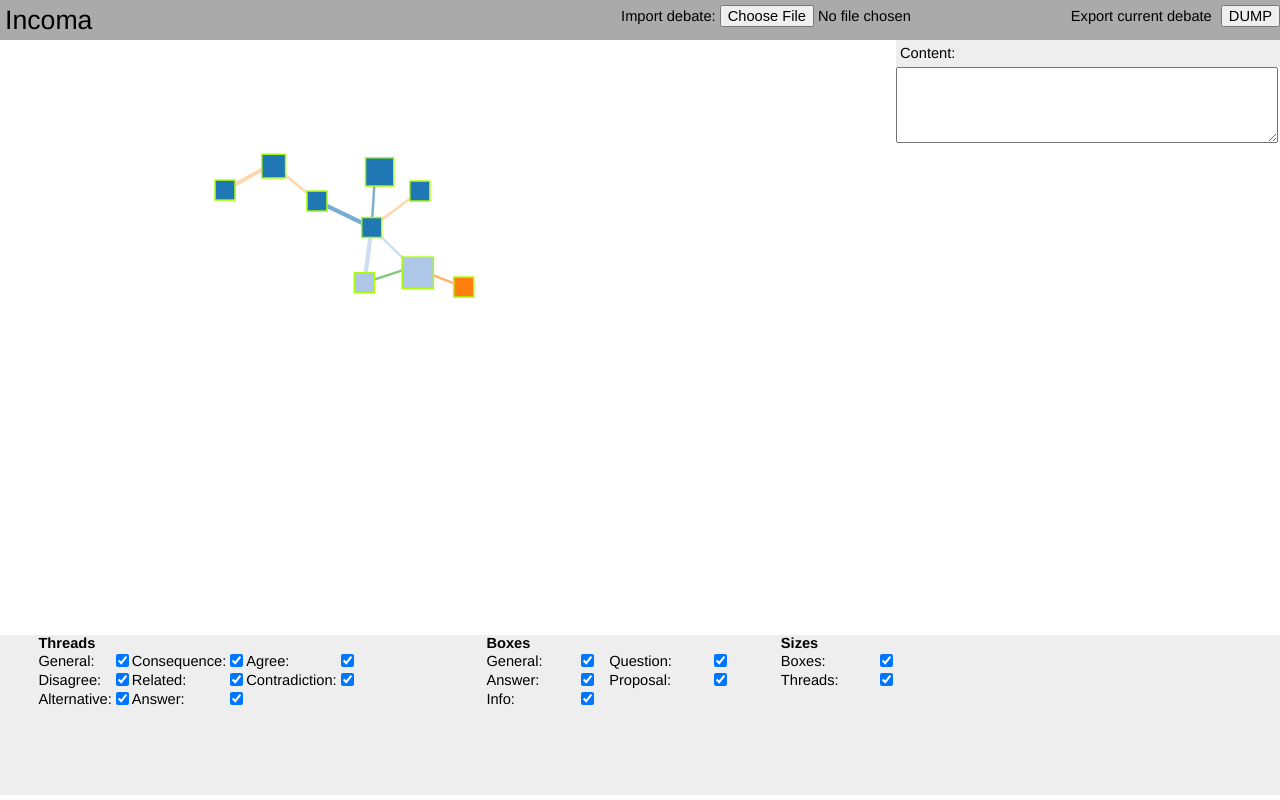
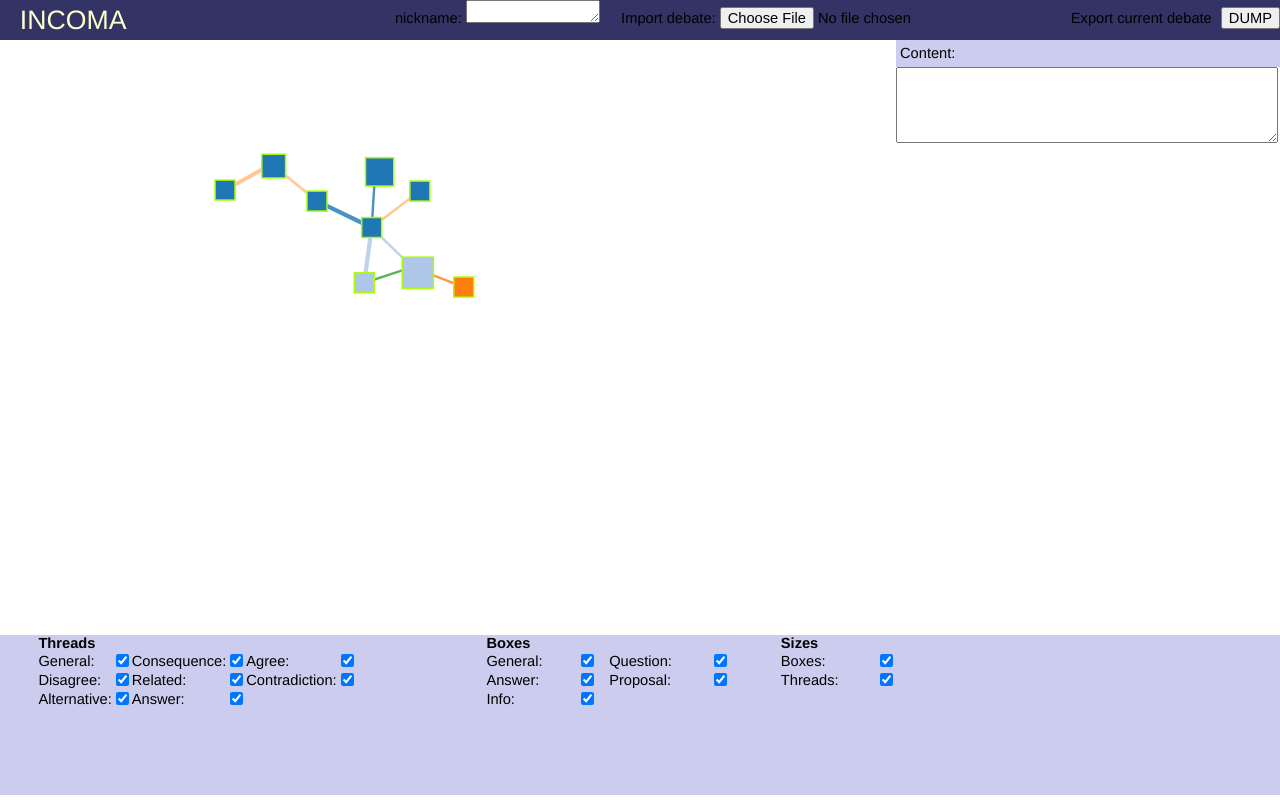
Before and after one commit to Incoma/Incoma, a PHP site: page /index-main.html in a window 1280 px wide. Run offline with PHP 8.4, Linux system fonts and the light colour scheme.

Commit message:
User name functionalities + style changes

```diff
--- a/index-main.html
+++ b/index-main.html
@@ -9,8 +9,9 @@
 
 
     <div id="headerMain">
-        <div id="headerName">Incoma</div>
-        <div id="headerImport">Import debate: </div>
+        <div id="headerName" style="color:#ffc;">&nbsp&nbspINCOMA</div>
+		nickname:&nbsp<textarea id='namebox' class='areaname' spellcheck='false'></textarea>
+        <div id="headerImport">&nbsp&nbsp&nbspImport debate:&nbsp</div>
         <div id="headerExport" ></div>
         <input type="button" id="buttonDump" name="dump" value="DUMP" onclick="alert(JSON.stringify(Model.model));" />
     </div>
--- a/index.html
+++ b/index.html
@@ -24,7 +24,7 @@ function canvas_arrow(context, fromx, fromy, tox, toy){
 }
 
 function createNewComment(element){
-		$(document.body).append("<div class='comment'><textarea class='comment' rows=4 cols=20 ondblClick=createNewComment(this)></textarea><div class='button reply' onClick=createNewComment($(this).parent())>reply</div><div class='button like'>like</div><div class='button nolike' >don't like</div></div>")
+		$(document.body).append("<div class='comment'><textarea class='comment' rows=98 cols=20 ondblClick=createNewComment(this)></textarea><div class='button reply' onClick=createNewComment($(this).parent())>reply</div><div class='button like'>like</div><div class='button nolike' >don't like</div></div>")
 	lastInsertedElement=$("div").last();
 	var source=($(element).offset());
 	var target=($(lastInsertedElement).offset());
--- a/style.css
+++ b/style.css
@@ -14,7 +14,7 @@ body {
 
 
 #headerMain {
-    background: #aaa;
+    background: #336;
     text-align: right;
     vertical-align: center;
     width: 100%;
--- a/zoomout.css
+++ b/zoomout.css
@@ -19,7 +19,7 @@ body {
 
 .right_bar_header {
   padding: 4px 4px 4px 4px;
-  background: #eee;
+  background: #cce;
 }
 
 .right_bar_title {
@@ -38,10 +38,16 @@ body {
   min-height: 60px;
 }
 
+.areaname {
+  border: yes;
+  width: 10%;
+  height: 17px;
+}
+
 .lower_bar {
   position: absolute;
   bottom: 5px;
-  background: #eee;
+  background: #cce;
   width: 100%;
   height: 20%;
 }
@@ -131,5 +157,5 @@ div.evalneg{
 }
 
 .link {
-  stroke-opacity: .6;
+  stroke-opacity: .8;
 }
```
Also changed, not shown: other parts of zoomout.css (+26 -6 lines), visualisation-zoomout.js (+19 -21 lines).
